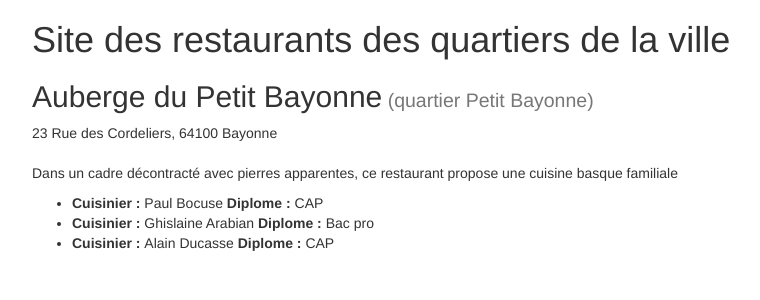
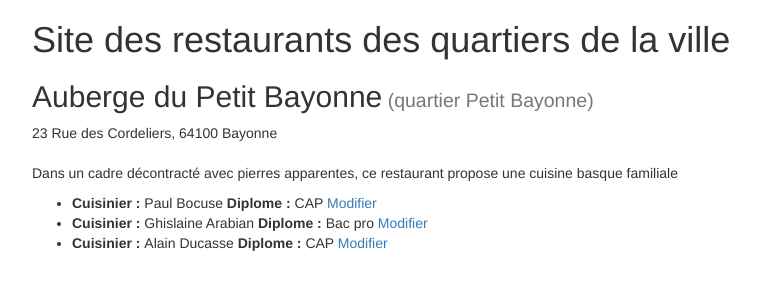
Before and after one commit to kris-ipeh/GRETA_restoBaiona, a PHP site: page /fiche_restaurant.php?id=1 in a window 1280 px wide. Shown: the part 52-352 px from the top of the page, without its empty margins (38-798 px from the left). Run offline with PHP 8.4, Linux system fonts and the light colour scheme; data comes from the database, SQL or seed files in the repository; data that the repository does not hold is empty; a stand-in replaces the project's code that opens the database connection.

Commit message:
"Insertion lien Modifier cuisinier"

```diff
--- a/fiche_restaurant.php
+++ b/fiche_restaurant.php
@@ -44,7 +44,7 @@ $requete->execute();
 
 echo '<ul>';
 while ($ligne = $requete->fetch()) {
-	echo '<li><strong>Cuisinier : </strong> '. $ligne['nom_cuisinier'] .' <strong>Diplome : </strong>'.$ligne['diplome'].'</li>';
+	echo '<li><strong>Cuisinier : </strong> '. $ligne['nom_cuisinier'] .' <strong>Diplome : </strong>'.$ligne['diplome'].' <a href="">Modifier</a></li>';
 };
 echo '</ul>';
 
```
